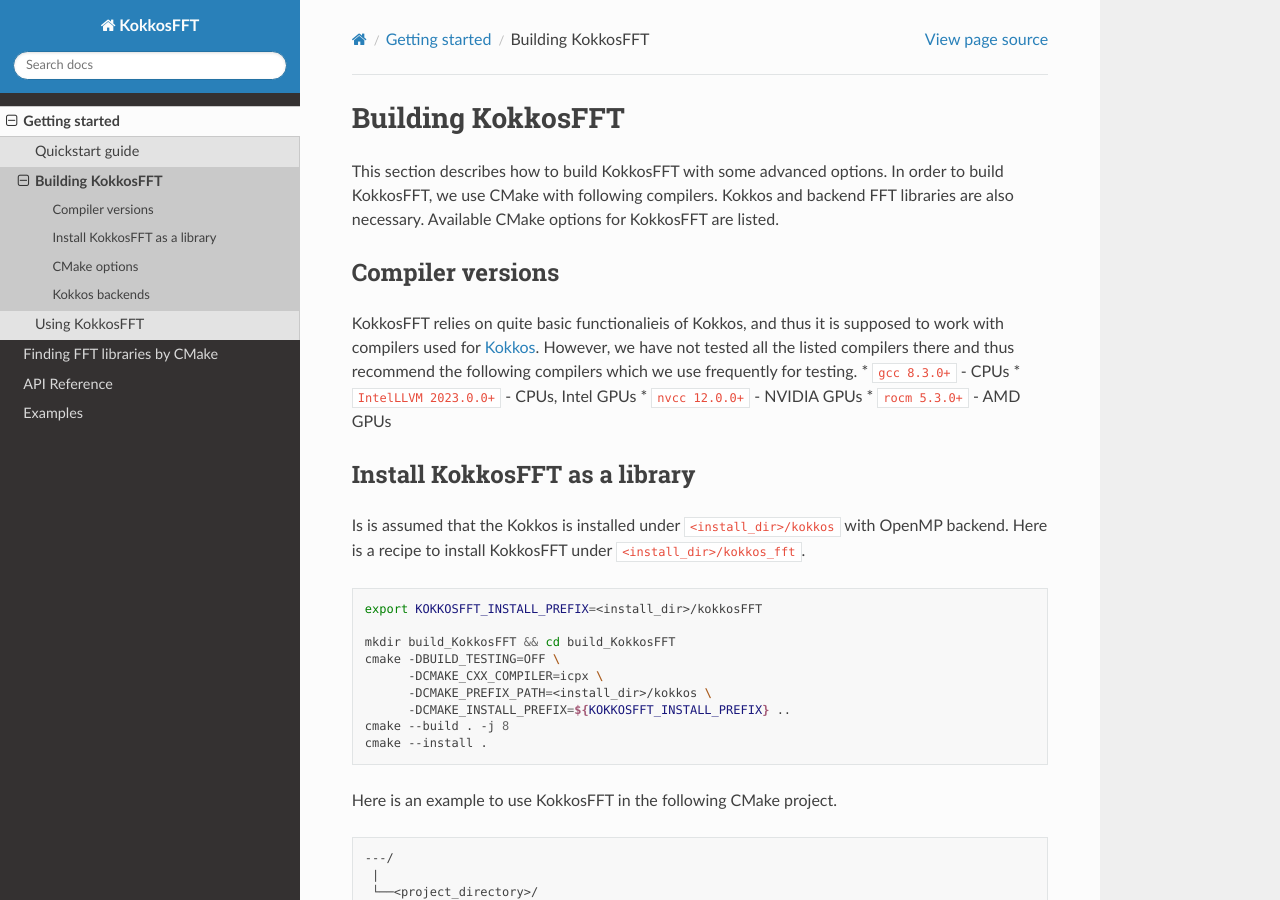
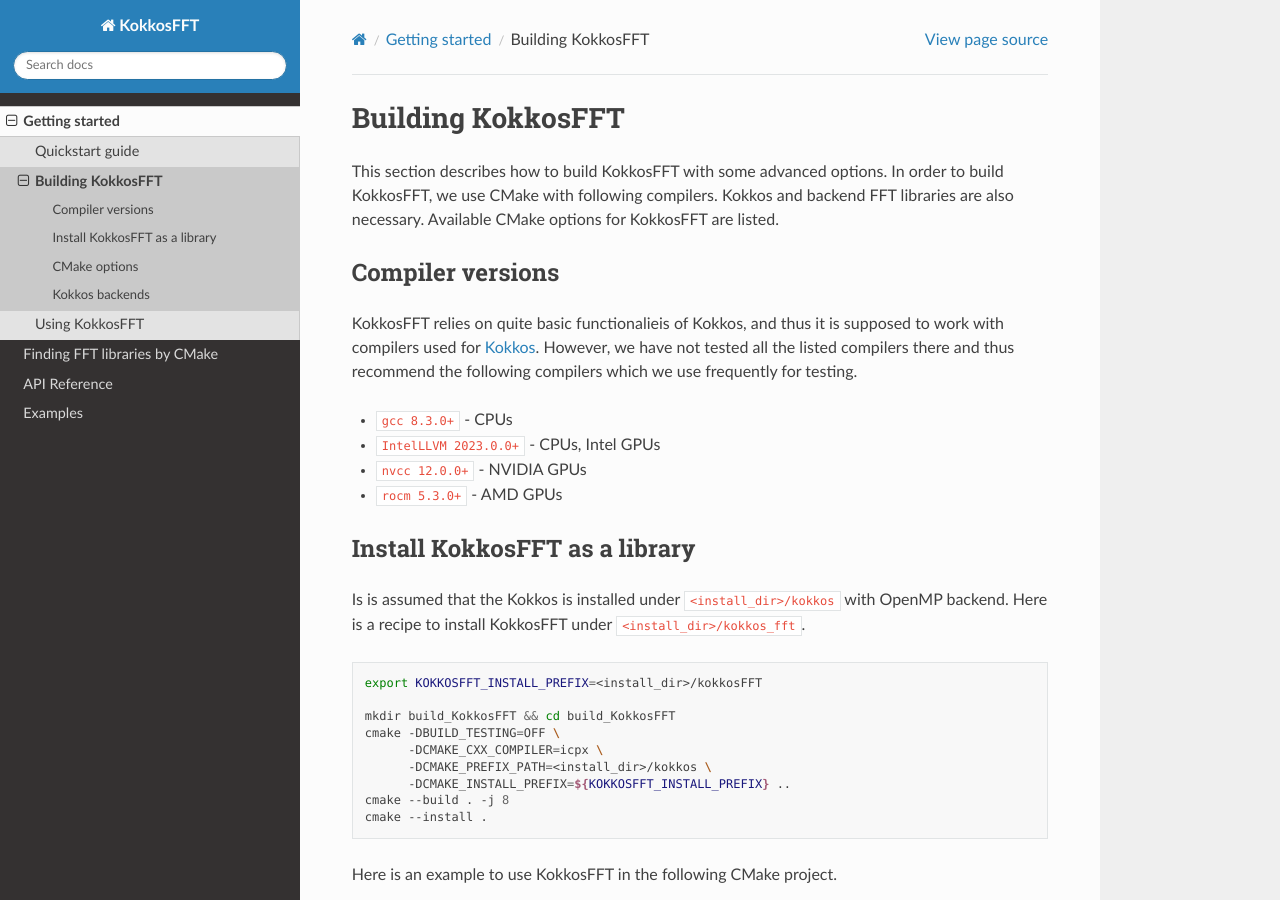
Before and after one commit to kokkos/kokkos-fft, a Sphinx documentation site: the page built from docs/intro/building.rst, in a window 1280 px wide and 900 px high. Built offline with Sphinx 7.4.7 and the Read the Docs theme 2.0.0, drawn with Linux system fonts in a browser that asks for light colours; some of the changed text lies outside the part shown.

```diff
--- a/docs/intro/building.rst
+++ b/docs/intro/building.rst
@@ -13,6 +13,7 @@ Compiler versions
 
 KokkosFFT relies on quite basic functionalieis of Kokkos, and thus it is supposed to work with compilers used for `Kokkos <https://kokkos.org/kokkos-core-wiki/requirements.html>`_.
 However, we have not tested all the listed compilers there and thus recommend the following compilers which we use frequently for testing.
+
 * ``gcc 8.3.0+`` - CPUs
 * ``IntelLLVM 2023.0.0+`` - CPUs, Intel GPUs
 * ``nvcc 12.0.0+`` - NVIDIA GPUs
@@ -116,15 +117,15 @@ We may support experimental backends like ``OPENMPTARGET`` in the future.
      - Default
    * - ``Kokkos_ENABLE_SERIAL``
      - Serial backend targeting CPUs
-     - FFTW (Serial)
+     - ``fftw (Serial)``
      - OFF
    * - ``Kokkos_ENABLE_THREADS``
      - C++ threads backend targeting CPUs
-     - FFTW (Threads)
+     - ``fftw (Threads)``
      - OFF
    * - ``Kokkos_ENABLE_OPENMP``
      - OpenMP backend targeting CPUs
-     - FFTW (OpenMP)
+     - ``fftw (OpenMP)``
      - OFF
 
 .. list-table:: Device backend
@@ -137,13 +138,13 @@ We may support experimental backends like ``OPENMPTARGET`` in the future.
      - Default
    * - ``Kokkos_ENABLE_CUDA``
      - CUDA backend targeting NVIDIA GPUs
-     - cufft
+     - ``cufft``
      - OFF
    * - ``Kokkos_ENABLE_HIP``
      - HIP backend targeting AMD GPUs
-     - hipfft
+     - ``hipfft``
      - OFF
    * - ``Kokkos_ENABLE_SYCL``
      - SYCL backend targeting Intel GPUs
-     - onemkl
+     - ``onemkl``
      - OFF
```
Also changed, not shown: docs/api_reference.rst (+9 -3 lines).
